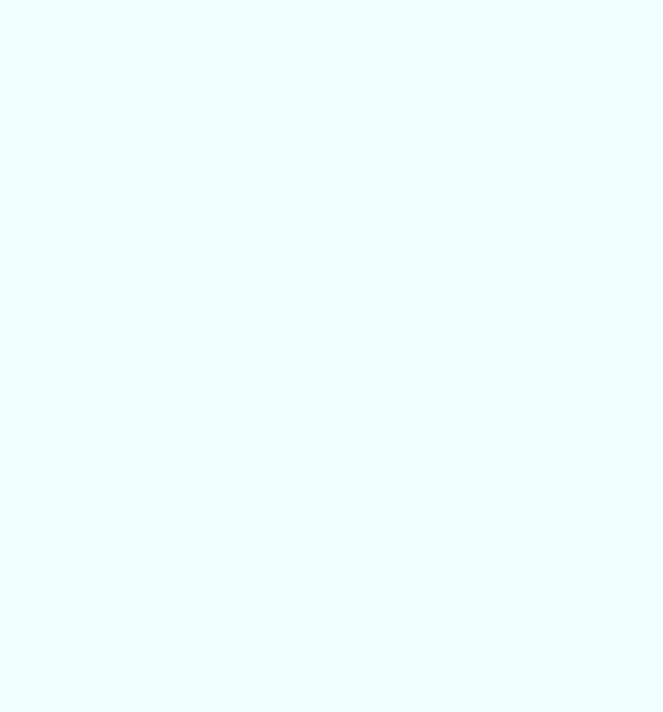
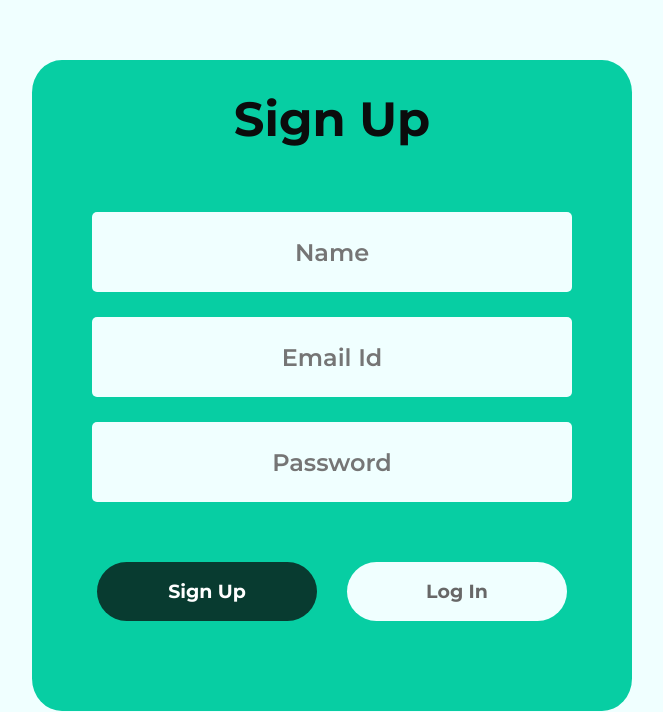
Before and after one commit to tanisha11do/mindechoes-frontend, a React (Create React App) app in the folder mindechoes/: page /Login in a window 1280 px wide. Before the commit this address had no page. Shown: the part 140-852 px from the top of the page, without its empty margins (308-971 px from the left). Before the commit the page ends 800 px from the top, so only its background shows below. Built offline with nearby package versions, Linux system fonts and the light colour scheme; a web font is replaced by a local one.

Commit message:
login page added

```diff
--- a/mindechoes/src/App.jsx
+++ b/mindechoes/src/App.jsx
@@ -2,6 +2,7 @@
 import {BrowserRouter as Router, Route, Routes} from 'react-router-dom';
 import Home from './Components/Home';
 import Quiz from './Components/Quiz';
+import Loginsign from './Components/Loginsign';
 import './App.css';
 
 function App() {
@@ -11,6 +12,7 @@
       <Routes>
         <Route path="/" element = {<Home/>}/>
         <Route path="/Quiz" element = {<Quiz/>}/>
+        <Route path="/Login" element = {<Loginsign/>}/>
       </Routes>
     </Router>
     </div>
--- /dev/null
+++ b/mindechoes/src/Components/Loginsign.jsx
@@ -0,0 +1,31 @@
+import React, { useState } from 'react'
+import './login.css'
+export const App= () =>{
+    const  [action,setAction]=useState('Sign Up');
+  return (
+    <div  className='containera'>
+    <div className='headera'>
+      <div className='texta'>{action}</div>
+      <div className='underline'></div>
+    </div>
+    <div className='inputs'>
+        {action ==='Login'?<div></div>:<div className='input'>
+            <input placeholder='Name' type='text'/></div>}
+      <div className='input'>
+        <input type='email' placeholder='Email Id'/>
+      </div>
+      <div className='input'>
+        <input type='password' placeholder='Password'/>
+      </div>
+    </div>
+    {action==='Sign Up'?<div></div>:<div className='forgotpassword'>Forgot Password? <span>Click here!</span></div>}
+
+    <div className='submit-container'>
+      <div className={action==='Login'?'submit gray':'submit'}onClick={()=>{setAction('Sign Up')}}>Sign Up</div>
+      <div className={action==='Sign Up'?'submit gray':'submit'}onClick={()=>{setAction('Log In')}}>Log In</div>
+    </div>
+    </div>
+  );
+}
+
+export default App;
--- a/mindechoes/src/Components/Navbar.jsx
+++ b/mindechoes/src/Components/Navbar.jsx
@@ -10,7 +10,7 @@
         <ul>
             <li>About us</li>
             <li><Dropdown></Dropdown></li>
-            <li className='signup'>Sign up</li>
+            <li className='signup'><Link to="/Login"/>Get Started<Link/></li>
         </ul>
     </div>
   )
--- /dev/null
+++ b/mindechoes/src/Components/login.css
@@ -0,0 +1,94 @@
+.containera{
+    display: flex;
+    flex-direction: column;
+    margin: auto;
+    width: 600px;
+    margin-top: 200px;
+    background:#07cea3;
+    padding-bottom: 30px;
+    border-radius: 5%;
+
+}
+.headera{
+    display: flex;
+    flex-direction: column;
+    align-items: center;
+    gap: 9px;
+    width: 100%;
+    margin-top: 30px;
+    color: #021b16;
+}
+.texta{
+    color:#0b0c0c;
+    font-size: 48px;
+    font-weight: 700;
+}
+
+
+.inputs{
+      margin-top: 55px;
+      display: flex;
+      flex-direction: column;
+      gap: 25px;
+}
+.input{
+    display: flex;
+    align-items: center;
+    margin: auto;
+    width: 480px;
+    height: 80px;
+    background: azure;
+    border-radius: 5px;
+}
+.input input{
+    align-items: center;
+    text-align: center;
+    height: 500px;
+    width: 500px;
+    background: transparent;
+    border: none;
+    outline: none;
+    color: #000000;
+    font-size: 24px;
+}
+.forgotpassword{
+       padding-left: 65px;
+       margin-top: 27px;
+       color: #fafafa;
+       font-size: 23px;
+}
+.forgotpassword span{
+    color: #f4f7f6;
+    cursor: pointer;
+}
+.submit-container{
+    display: flex;
+    gap: 30px;
+    margin: 60px auto;
+}
+.submit{
+    display: flex;
+    justify-content: center;
+    align-items: center;
+    width: 220px;
+    height: 59px;
+    color: #fff;
+    background: #083b30;
+    border-radius: 50px;
+    font-size: 19px;
+    font-weight: 700;
+    cursor: pointer;
+}
+.gray{
+    background: azure;
+    color: #676767;
+}
+.button{
+    height: 100px;
+    width: 100px;
+    background: transparent;
+    border: none;
+    outline: none;
+    color: #050505;
+    font-size: 19px;
+}
```
